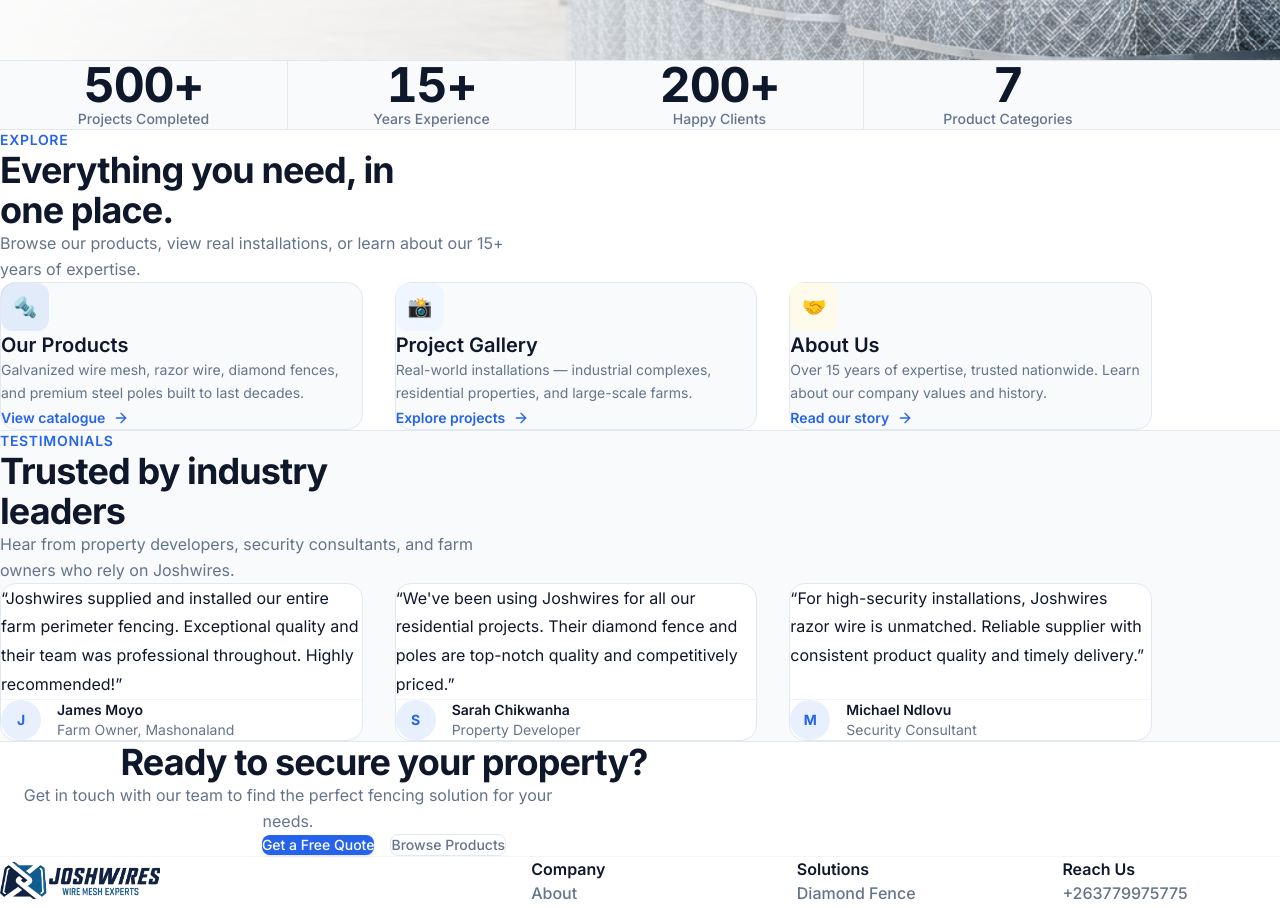
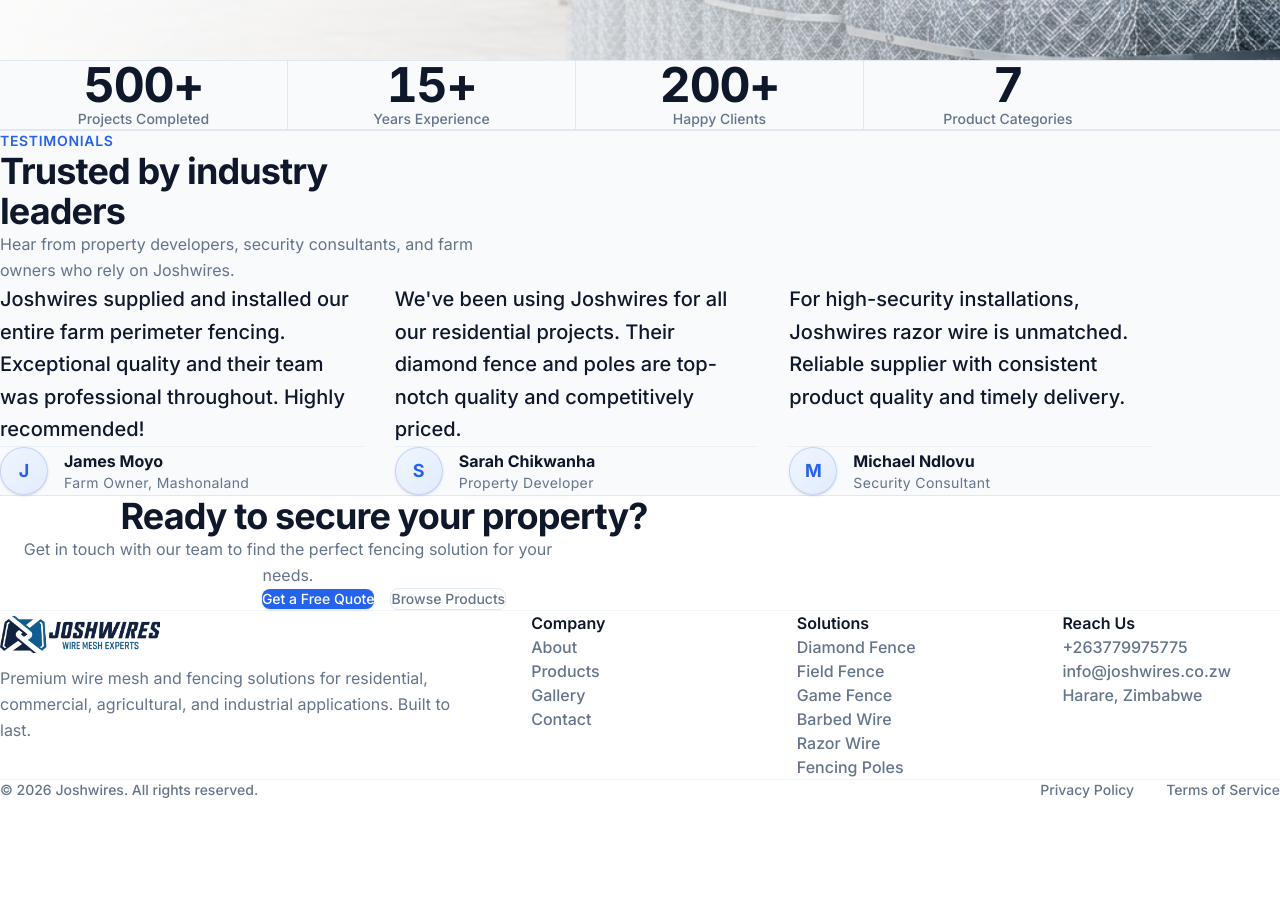
Before and after one commit to tinoe0404/job-wires, a Next.js app: page / in a window 1280 px wide. Shown: the part 660-1568 px from the top of the page. After the commit the page ends 1460 px from the top, so only its background shows below. Built offline with nearby package versions, Linux system fonts and the light colour scheme.

Commit message:
refactor: redesign TestimonialCard with framer-motion animations and remove unused navigation section from homepage

```diff
--- a/app/page.tsx
+++ b/app/page.tsx
@@ -2,7 +2,7 @@
 
 import Link from "next/link";
 import Image from "next/image";
-import { ArrowRight, Phone } from "lucide-react";
+import { ArrowRight, Phone, Package, ImageIcon, Users } from "lucide-react";
 import { stats, testimonials } from "@/lib/data";
 import TestimonialCard from "@/components/TestimonialCard";
 import CTABanner from "@/components/CTABanner";
@@ -86,76 +86,7 @@
         </div>
       </section>
 
-      {/* ═══════════════════════ NAVIGATE ═══════════════════════ */}
-      <section className="py-32 lg:py-40">
-        <div className="max-w-6xl mx-auto px-6">
-          <FadeIn className="mb-20">
-            <p className="text-sm font-semibold text-[var(--color-accent)] tracking-wider uppercase mb-4">Explore</p>
-            <h2 className="text-3xl md:text-4xl font-sans font-bold text-[var(--color-primary)] tracking-tight mb-5 max-w-md">
-              Everything you need, in one place.
-            </h2>
-            <p className="text-[var(--color-muted)] text-base max-w-lg leading-relaxed">
-              Browse our products, view real installations, or learn about our 15+ years of expertise.
-            </p>
-          </FadeIn>
 
-          <div className="grid grid-cols-1 md:grid-cols-3 gap-8">
-            {/* Products */}
-            <FadeIn delay={0.1}>
-              <Link href="/products" className="group block h-full">
-                <div className="h-full bg-[var(--color-surface-muted)] rounded-2xl border border-slate-200 p-10 hover:border-slate-300 hover:shadow-xl transition-all duration-300">
-                  <div className="w-12 h-12 rounded-xl bg-[var(--color-accent)]/10 flex items-center justify-center mb-8">
-                    <span className="text-xl">🔩</span>
-                  </div>
-                  <h3 className="text-xl font-sans font-semibold text-[var(--color-primary)] mb-3">Our Products</h3>
-                  <p className="text-[var(--color-muted)] text-sm leading-relaxed mb-8">
-                    Galvanized wire mesh, razor wire, diamond fences, and premium steel poles built to last decades.
-                  </p>
-                  <span className="inline-flex items-center gap-2 text-sm font-semibold text-[var(--color-accent)] group-hover:gap-3 transition-all">
-                    View catalogue <ArrowRight className="w-4 h-4" />
-                  </span>
-                </div>
-              </Link>
-            </FadeIn>
-
-            {/* Gallery */}
-            <FadeIn delay={0.15}>
-              <Link href="/gallery" className="group block h-full">
-                <div className="h-full bg-[var(--color-surface-muted)] rounded-2xl border border-slate-200 p-10 hover:border-slate-300 hover:shadow-xl transition-all duration-300">
-                  <div className="w-12 h-12 rounded-xl bg-blue-50 flex items-center justify-center mb-8">
-                    <span className="text-xl">📸</span>
-                  </div>
-                  <h3 className="text-xl font-sans font-semibold text-[var(--color-primary)] mb-3">Project Gallery</h3>
-                  <p className="text-[var(--color-muted)] text-sm leading-relaxed mb-8">
-                    Real-world installations — industrial complexes, residential properties, and large-scale farms.
-                  </p>
-                  <span className="inline-flex items-center gap-2 text-sm font-semibold text-[var(--color-accent)] group-hover:gap-3 transition-all">
-                    Explore projects <ArrowRight className="w-4 h-4" />
-                  </span>
-                </div>
-              </Link>
-            </FadeIn>
-
-            {/* About */}
-            <FadeIn delay={0.2}>
-              <Link href="/about" className="group block h-full">
-                <div className="h-full bg-[var(--color-surface-muted)] rounded-2xl border border-slate-200 p-10 hover:border-slate-300 hover:shadow-xl transition-all duration-300">
-                  <div className="w-12 h-12 rounded-xl bg-amber-50 flex items-center justify-center mb-8">
-                    <span className="text-xl">🤝</span>
-                  </div>
-                  <h3 className="text-xl font-sans font-semibold text-[var(--color-primary)] mb-3">About Us</h3>
-                  <p className="text-[var(--color-muted)] text-sm leading-relaxed mb-8">
-                    Over 15 years of expertise, trusted nationwide. Learn about our company values and history.
-                  </p>
-                  <span className="inline-flex items-center gap-2 text-sm font-semibold text-[var(--color-accent)] group-hover:gap-3 transition-all">
-                    Read our story <ArrowRight className="w-4 h-4" />
-                  </span>
-                </div>
-              </Link>
-            </FadeIn>
-          </div>
-        </div>
-      </section>
 
       {/* ═══════════════════════ TESTIMONIALS ═══════════════════════ */}
       <section className="py-32 lg:py-40 bg-[var(--color-surface-muted)] border-y border-slate-200">
--- a/components/TestimonialCard.tsx
+++ b/components/TestimonialCard.tsx
@@ -1,6 +1,6 @@
 "use client";
 
-import FadeIn from "@/components/ui/FadeIn";
+import { motion } from "framer-motion";
 import { type Testimonial } from "@/lib/data";
 
 interface TestimonialCardProps {
@@ -10,25 +10,34 @@
 
 export default function TestimonialCard({ testimonial, index }: TestimonialCardProps) {
   return (
-    <FadeIn
-      delay={index * 0.1}
-      className="bg-white border border-slate-200 p-10 h-full rounded-2xl flex flex-col hover:border-slate-300 hover:shadow-xl transition-all duration-300"
+    <motion.div
+      initial={{ opacity: 0, y: 30 }}
+      whileInView={{ opacity: 1, y: 0 }}
+      viewport={{ once: true, margin: "-100px" }}
+      transition={{ duration: 0.8, delay: index * 0.2, ease: [0.21, 0.47, 0.32, 0.98] }}
+      whileHover={{ y: -8 }}
+      className="relative flex flex-col h-full group"
     >
+      {/* Decorative Quote Mark */}
+      <span className="absolute -top-10 -left-6 text-[8rem] font-serif leading-none text-slate-200/50 group-hover:text-[var(--color-accent)]/10 transition-colors duration-500 pointer-events-none select-none -z-10">
+        &ldquo;
+      </span>
+
       {/* Quote */}
-      <p className="text-[var(--color-primary)] text-base font-sans leading-[1.8] mb-10 flex-grow">
-        &ldquo;{testimonial.content}&rdquo;
+      <p className="text-[var(--color-primary)] text-lg md:text-xl font-sans leading-relaxed mb-10 flex-grow relative z-10 font-medium">
+        {testimonial.content}
       </p>
 
       {/* Author */}
-      <div className="flex items-center gap-4 pt-8 border-t border-slate-100">
-        <div className="w-10 h-10 rounded-full bg-[var(--color-accent)]/10 flex items-center justify-center font-bold text-[var(--color-accent)] text-sm flex-shrink-0">
+      <div className="flex items-center gap-4 pt-6 border-t border-slate-200/60 relative z-10 w-full mt-auto group-hover:border-[var(--color-accent)]/30 transition-colors duration-500">
+        <div className="w-12 h-12 rounded-full bg-gradient-to-br from-blue-50 to-[var(--color-accent)]/10 flex items-center justify-center font-bold text-[var(--color-accent)] text-lg flex-shrink-0 shadow-sm border border-[var(--color-accent)]/20">
           {testimonial.name.charAt(0)}
         </div>
         <div>
-          <p className="text-[var(--color-primary)] font-sans font-semibold text-sm">{testimonial.name}</p>
-          <p className="text-[var(--color-muted)] font-sans text-sm">{testimonial.role}</p>
+          <p className="text-[var(--color-primary)] font-sans font-bold text-base">{testimonial.name}</p>
+          <p className="text-[var(--color-muted)] font-sans text-sm tracking-wide">{testimonial.role}</p>
         </div>
       </div>
-    </FadeIn>
+    </motion.div>
   );
 }
```
